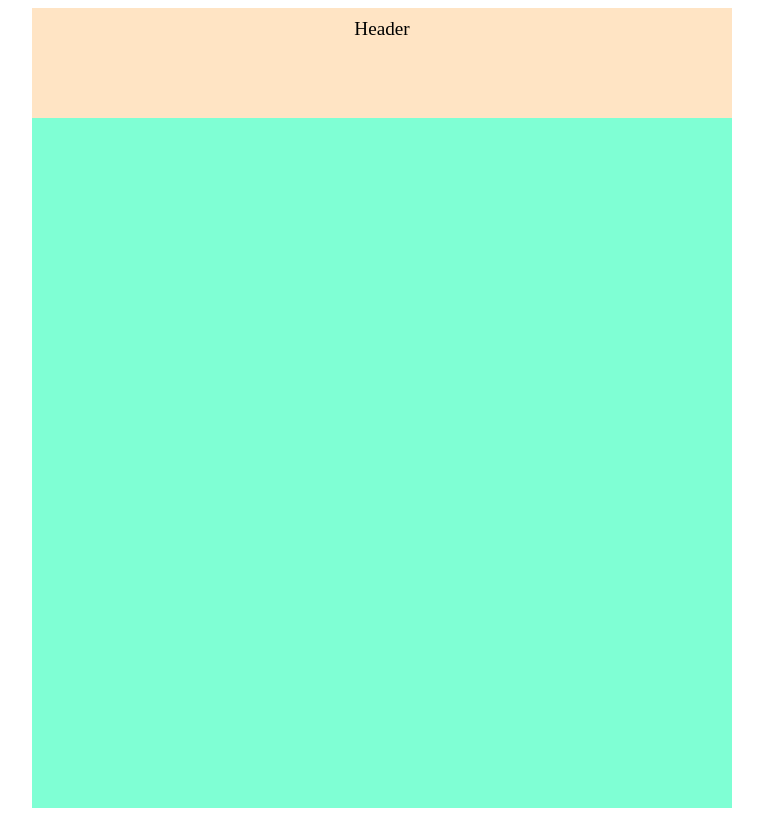
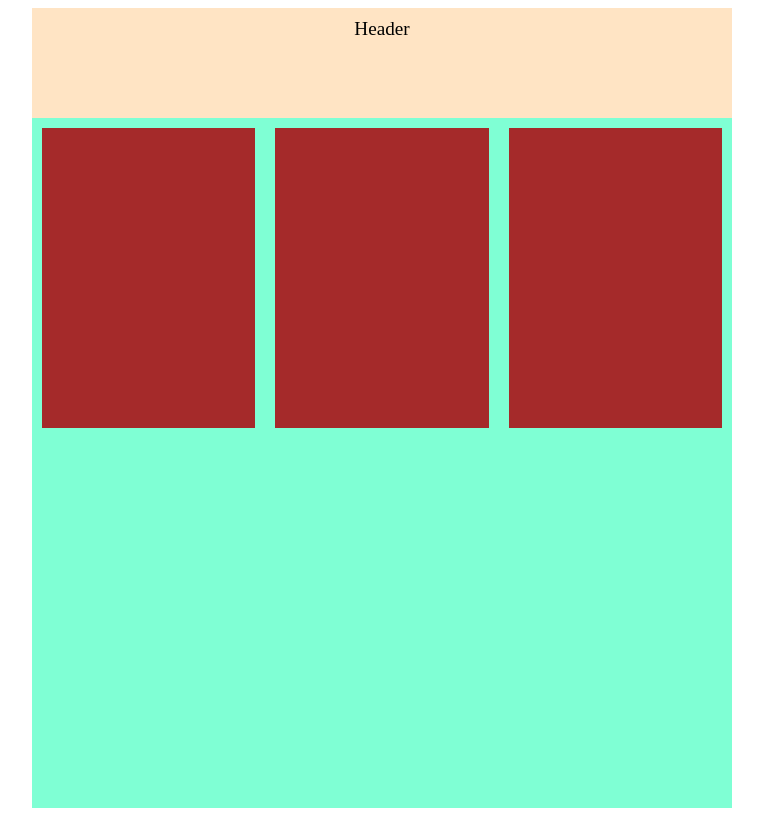
Before and after one commit to FajilatulJunnat/17th-cls, a plain HTML site: page index.html in a window 1280 px wide. Shown: the whole page, without its empty margins (258-1021 px from the left). Drawn offline with Linux system fonts and the light colour scheme.

Commit message:
2nd commit

```diff
--- a/index.html
+++ b/index.html
@@ -10,6 +10,7 @@
             width: 700px;
             background-color: aquamarine;
             margin: auto;
+        }
             .head{
                 height: 100px;
                 width: 100%;
@@ -18,7 +19,15 @@
                 font-size: larger;
                 padding-top: 10px;
             }
-        }
+            .part{
+                display: flex;
+            }
+            .part1{
+                height: 300px;
+                width: 220px;
+                margin: 10px;
+                background-color: brown;
+            }
     </style>
 </head>
 <body>
@@ -26,6 +35,11 @@
         <header class="head">
             Header
         </header>
+        <div class="part">
+         <div class="part1"></div>
+            <div class="part1"></div>
+            <div class="part1"></div>
+        </div>
 
     </section>
 </body>
```
